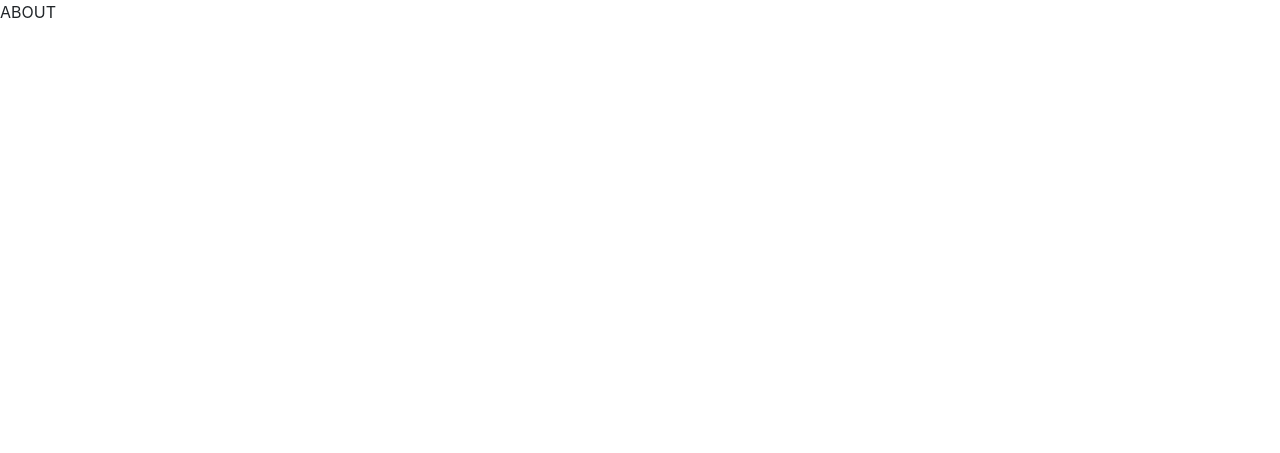
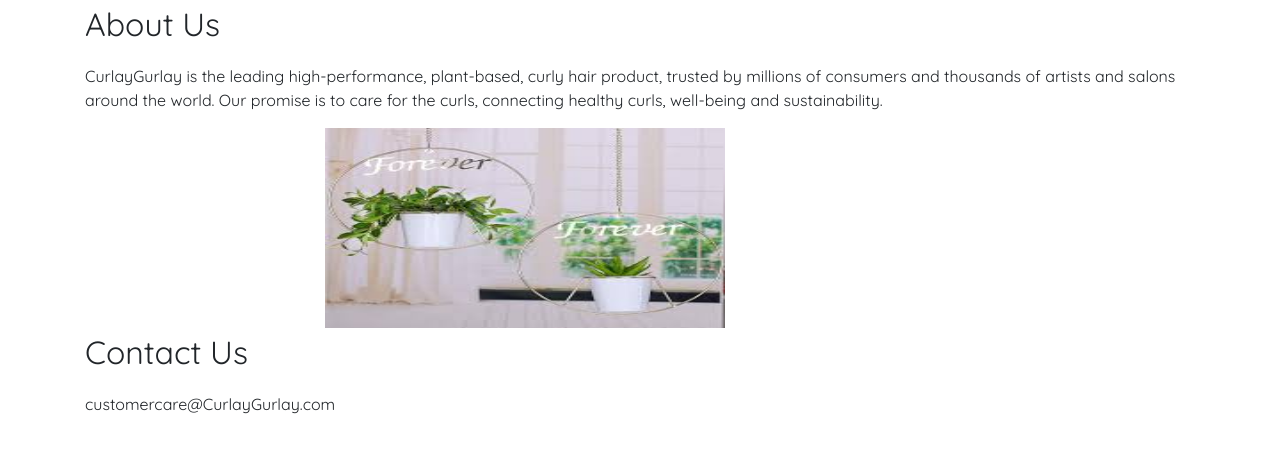
Before and after one commit to lindseyvaughn/curlaygurlay, a Django app: page /curlaygurlay/about in a window 1280 px wide. Before the commit the part shown is almost empty. Shown: the top 453 px of the page. Run offline with Django 3.2, Linux system fonts and the light colour scheme; some libraries are stand-ins or nearby versions.

Commit message:
New Changes

```diff
--- /dev/null
+++ b/apps/first_app/static/first_app/css/about_page.css
@@ -0,0 +1,18 @@
+p{
+    font-family: 'Quicksand', sans-serif;
+}
+.about{
+    font-size: 200%;
+    font-family: 'Quicksand', sans-serif;
+}
+img{
+    position: relative;
+    left: 240px;
+    width: 400px;
+    height: 200px;
+}
+.contact{
+    font-size: 200%;
+    font-family: 'Quicksand', sans-serif;
+
+}
--- a/apps/first_app/templates/first_app/about_page.html
+++ b/apps/first_app/templates/first_app/about_page.html
@@ -15,9 +15,21 @@
     <script src="https://stackpath.bootstrapcdn.com/bootstrap/4.3.1/js/bootstrap.min.js"
         integrity="sha384-JjSmVgyd0p3pXB1rRibZUAYoIIy6OrQ6VrjIEaFf/nJGzIxFDsf4x0xIM+B07jRM"
         crossorigin="anonymous"></script>
+        {% load static %}
+      <link rel="stylesheet" href="{% static 'first_app/css/about_page.css' %}">
+      <link href="https://fonts.googleapis.com/css?family=Quicksand&display=swap" rel="stylesheet">
     <title>CurlayGurlay - About Page</title>
 </head>
 <body>
-    ABOUT
+    <div class='container'>
+       <p class='about'>About Us</p>
+        <p>CurlayGurlay is the leading high-performance, plant-based, curly hair product, trusted by millions of consumers and thousands of artists and salons around the world. Our promise is to care for the curls, connecting healthy curls, well-being and sustainability.</p>
+        <img class='about_img'src="{% static 'first_app/images/about_page.jpg' %}" alt="">
+        <p class='contact'>Contact Us</p>
+        <p>customercare@CurlayGurlay.com</p>
+
+
+    </div>
+
 </body>
 </html>
```
Also changed, not shown: apps/first_app/templates/first_app/blog_page.html (+16 -1 lines), apps/first_app/static/first_app/images/about_page.jpg (added).
